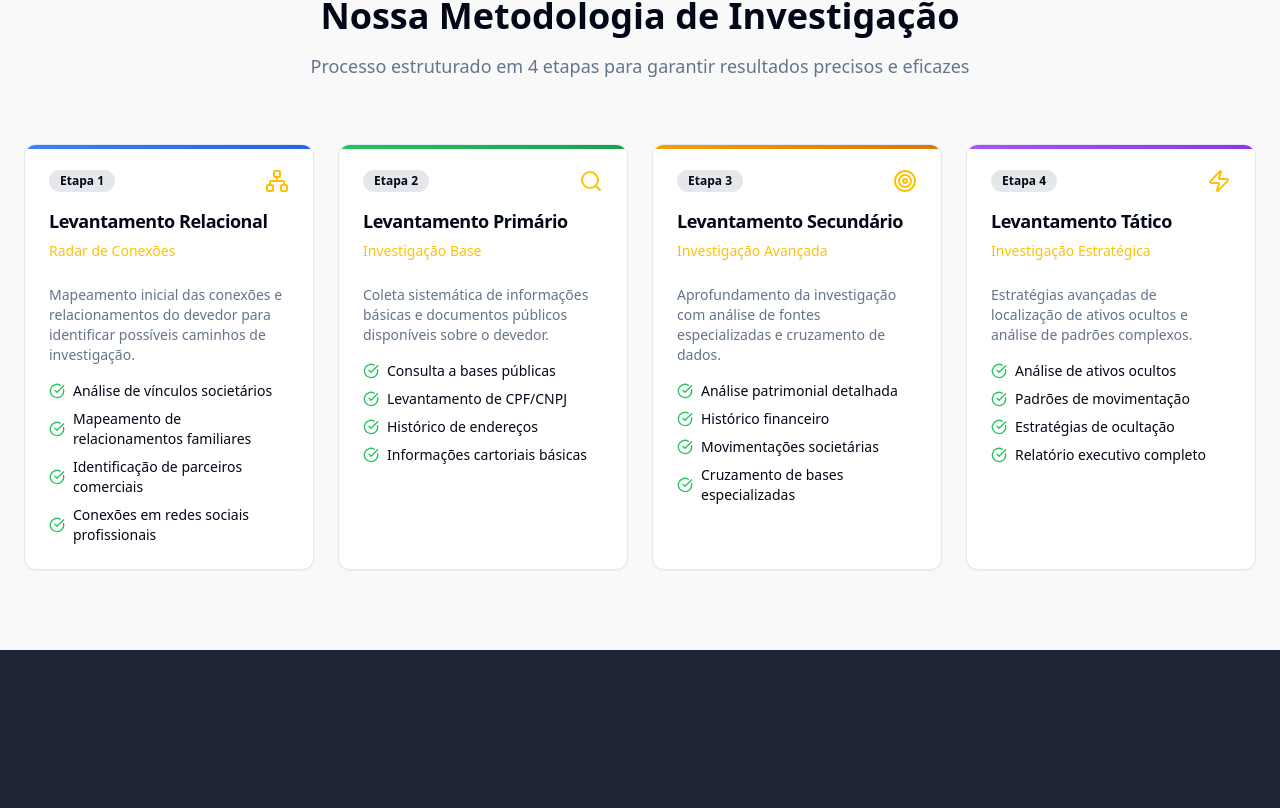
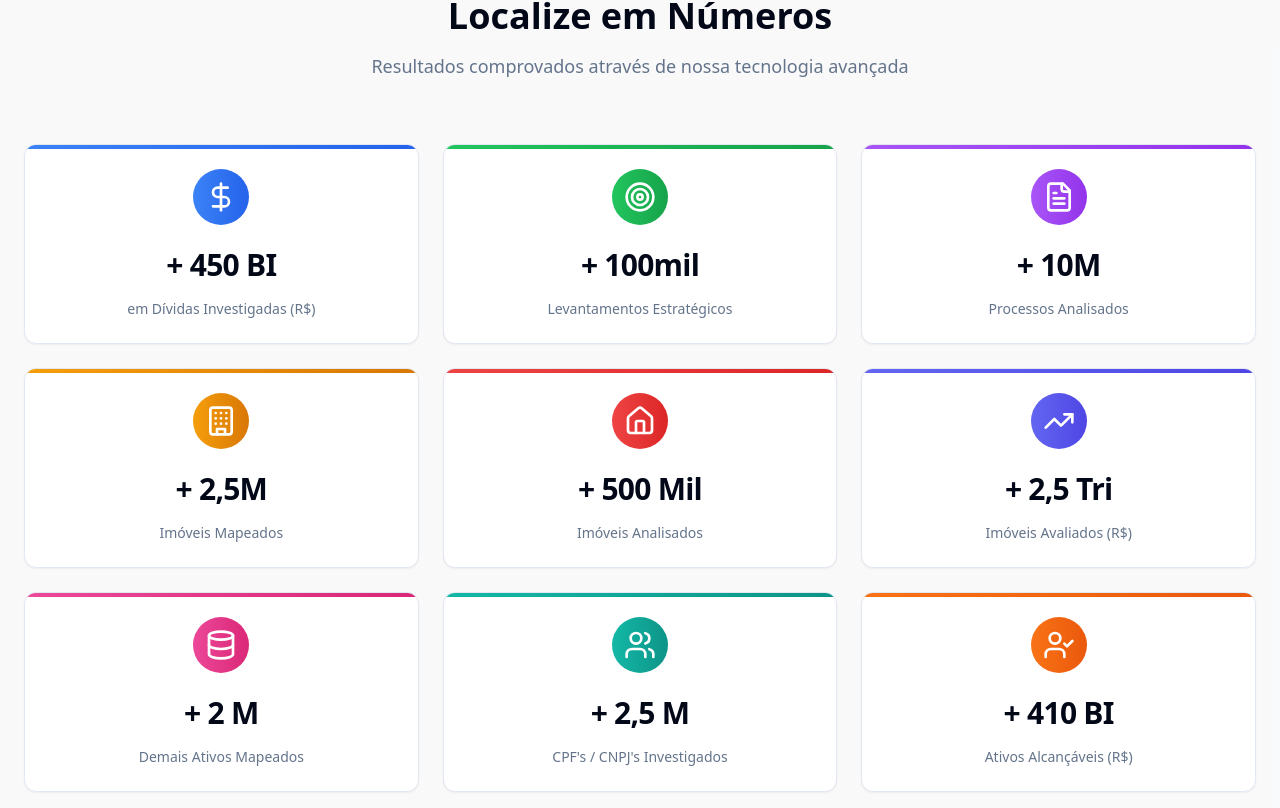
Before and after one commit to ingridalves-localize/localize-advocate-path, a React (Vite) app: page / in a window 1280 px wide. Shown: the part 1732-2540 px from the top of the page. Built offline with nearby package versions, Linux system fonts and the light colour scheme.

Commit message:
Update investigation methodology section
Change the title of the "Nossa Metodologia de Investigação" section to "Localize em Números" and display the provided statistics in individual boxes.

```diff
--- a/src/components/InvestigationTrail.tsx
+++ b/src/components/InvestigationTrail.tsx
@@ -1,80 +1,104 @@
-import { Badge } from "@/components/ui/badge";
-import { Card, CardContent, CardDescription, CardHeader, CardTitle } from "@/components/ui/card";
-import { CheckCircle, Circle, Network, Search, Target, Zap } from "lucide-react";
-const investigationSteps = [{
+import { Card, CardContent, CardHeader, CardTitle } from "@/components/ui/card";
+import { Database, Target, FileText, Building, Home, TrendingUp, Users, UserCheck, DollarSign } from "lucide-react";
+
+const statistics = [
+  {
     id: 1,
-  title: "Levantamento Relacional",
-  subtitle: "Radar de Conexões",
-  icon: Network,
-  description: "Mapeamento inicial das conexões e relacionamentos do devedor para identificar possíveis caminhos de investigação.",
-  features: ["Análise de vínculos societários", "Mapeamento de relacionamentos familiares", "Identificação de parceiros comerciais", "Conexões em redes sociais profissionais"],
+    icon: DollarSign,
+    value: "+ 450 BI",
+    label: "em Dívidas Investigadas (R$)",
     color: "from-blue-500 to-blue-600"
-}, {
+  },
+  {
     id: 2,
-  title: "Levantamento Primário",
-  subtitle: "Investigação Base",
-  icon: Search,
-  description: "Coleta sistemática de informações básicas e documentos públicos disponíveis sobre o devedor.",
-  features: ["Consulta a bases públicas", "Levantamento de CPF/CNPJ", "Histórico de endereços", "Informações cartoriais básicas"],
+    icon: Target,
+    value: "+ 100mil",
+    label: "Levantamentos Estratégicos",
     color: "from-green-500 to-green-600"
-}, {
+  },
+  {
     id: 3,
-  title: "Levantamento Secundário",
-  subtitle: "Investigação Avançada",
-  icon: Target,
-  description: "Aprofundamento da investigação com análise de fontes especializadas e cruzamento de dados.",
-  features: ["Análise patrimonial detalhada", "Histórico financeiro", "Movimentações societárias", "Cruzamento de bases especializadas"],
+    icon: FileText,
+    value: "+ 10M",
+    label: "Processos Analisados",
+    color: "from-purple-500 to-purple-600"
+  },
+  {
+    id: 4,
+    icon: Building,
+    value: "+ 2,5M",
+    label: "Imóveis Mapeados",
     color: "from-amber-500 to-amber-600"
-}, {
-  id: 4,
-  title: "Levantamento Tático",
-  subtitle: "Investigação Estratégica",
-  icon: Zap,
-  description: "Estratégias avançadas de localização de ativos ocultos e análise de padrões complexos.",
-  features: ["Análise de ativos ocultos", "Padrões de movimentação", "Estratégias de ocultação", "Relatório executivo completo"],
-  color: "from-purple-500 to-purple-600"
-}];
+  },
+  {
+    id: 5,
+    icon: Home,
+    value: "+ 500 Mil",
+    label: "Imóveis Analisados",
+    color: "from-red-500 to-red-600"
+  },
+  {
+    id: 6,
+    icon: TrendingUp,
+    value: "+ 2,5 Tri",
+    label: "Imóveis Avaliados (R$)",
+    color: "from-indigo-500 to-indigo-600"
+  },
+  {
+    id: 7,
+    icon: Database,
+    value: "+ 2 M",
+    label: "Demais Ativos Mapeados",
+    color: "from-pink-500 to-pink-600"
+  },
+  {
+    id: 8,
+    icon: Users,
+    value: "+ 2,5 M",
+    label: "CPF's / CNPJ's Investigados",
+    color: "from-teal-500 to-teal-600"
+  },
+  {
+    id: 9,
+    icon: UserCheck,
+    value: "+ 410 BI",
+    label: "Ativos Alcançáveis (R$)",
+    color: "from-orange-500 to-orange-600"
+  }
+];
 const InvestigationTrail = () => {
   return (
     <section className="py-20 bg-muted/50">
       <div className="container mx-auto px-6">
         <div className="text-center mb-16">
           <h2 className="text-3xl md:text-4xl font-bold text-foreground mb-4">
-            Nossa Metodologia de Investigação
+            Localize em Números
           </h2>
           <p className="text-lg text-muted-foreground max-w-2xl mx-auto">
-            Processo estruturado em 4 etapas para garantir resultados precisos e eficazes
+            Resultados comprovados através de nossa tecnologia avançada
           </p>
         </div>
 
-        <div className="grid grid-cols-1 md:grid-cols-2 lg:grid-cols-4 gap-6">
-          {investigationSteps.map((step, index) => {
-            const Icon = step.icon;
+        <div className="grid grid-cols-1 md:grid-cols-2 lg:grid-cols-3 gap-6">
+          {statistics.map((stat) => {
+            const Icon = stat.icon;
             return (
-              <Card key={step.id} className="relative overflow-hidden hover:shadow-lg transition-shadow">
-                <div className={`absolute top-0 left-0 w-full h-1 bg-gradient-to-r ${step.color}`} />
-                <CardHeader>
-                  <div className="flex items-center justify-between mb-2">
-                    <Badge variant="secondary">Etapa {step.id}</Badge>
-                    <Icon className="h-6 w-6 text-primary" />
+              <Card key={stat.id} className="relative overflow-hidden hover:shadow-lg transition-shadow text-center">
+                <div className={`absolute top-0 left-0 w-full h-1 bg-gradient-to-r ${stat.color}`} />
+                <CardHeader className="pb-4">
+                  <div className="flex justify-center mb-4">
+                    <div className={`p-3 rounded-full bg-gradient-to-r ${stat.color}`}>
+                      <Icon className="h-8 w-8 text-white" />
                     </div>
-                  <CardTitle className="text-lg">{step.title}</CardTitle>
-                  <CardDescription className="font-medium text-primary">
-                    {step.subtitle}
-                  </CardDescription>
+                  </div>
+                  <CardTitle className="text-3xl font-bold text-foreground mb-2">
+                    {stat.value}
+                  </CardTitle>
                 </CardHeader>
-                <CardContent>
-                  <p className="text-sm text-muted-foreground mb-4">
-                    {step.description}
+                <CardContent className="pt-0">
+                  <p className="text-sm font-medium text-muted-foreground">
+                    {stat.label}
                   </p>
-                  <ul className="space-y-2">
-                    {step.features.map((feature, idx) => (
-                      <li key={idx} className="flex items-center text-sm">
-                        <CheckCircle className="h-4 w-4 text-green-500 mr-2 flex-shrink-0" />
-                        {feature}
-                      </li>
-                    ))}
-                  </ul>
                 </CardContent>
               </Card>
             );
```
Lines whose indentation alone changed are shown as unchanged.
